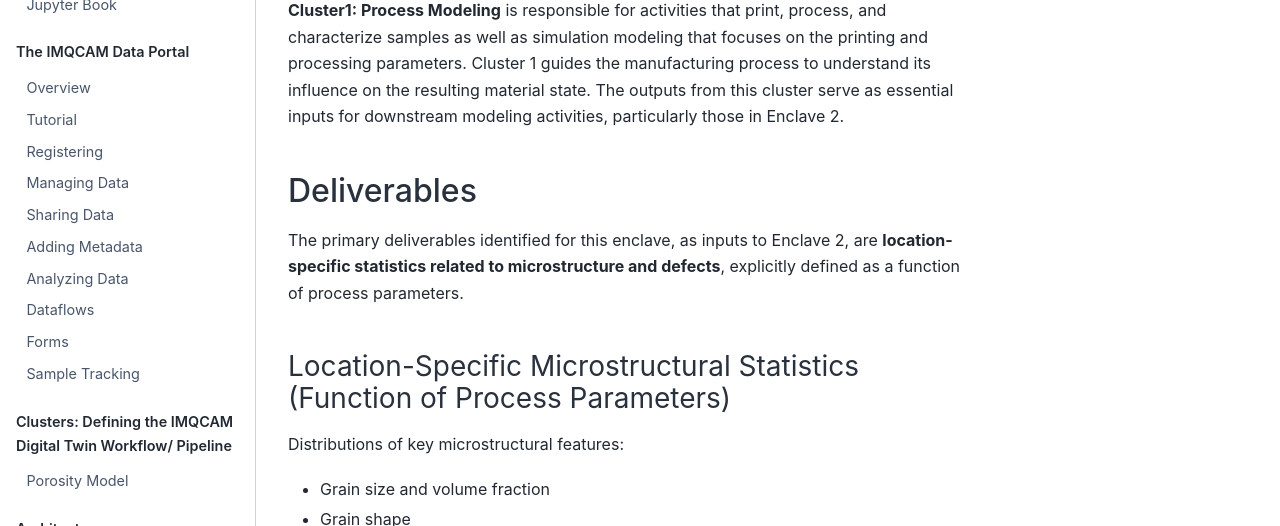
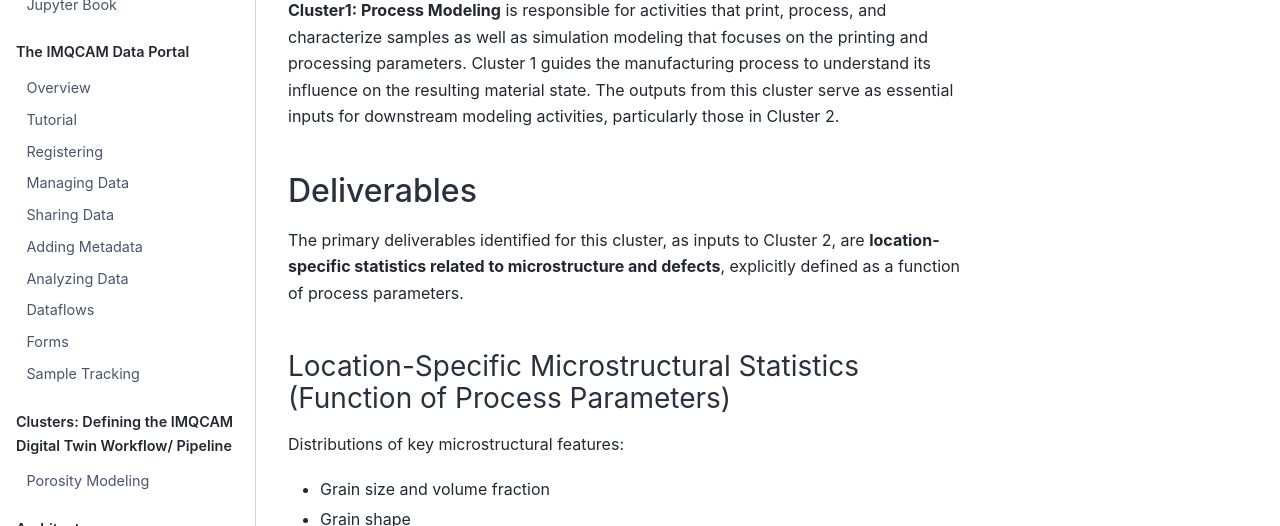
Before and after one commit to imqcam/documentation, a Jupyter Book: the page built from docs/Clusters/cluster1/c1intro.md, in a window 1280 px wide and 900 px high. Shown: the part 374-900 px from the top of the window. Built offline with Jupyter Book 1.0.4 settings and Sphinx 7.4.7 and the Sphinx Book theme 1.1.4, drawn with Linux system fonts in a browser that asks for light colours; pages that are not in the unit, such as notebooks, are missing from menus.

Commit message:
Add porosity model documentation and update enclave to cluster

````diff
--- a/docs/Clusters/cluster1/c1intro.md
+++ b/docs/Clusters/cluster1/c1intro.md
@@ -5,11 +5,11 @@
 ```
 ## Overview
 
-**Cluster1: Process Modeling** is responsible for activities that print, process, and characterize samples as well as simulation modeling that focuses on the printing and processing parameters. Cluster 1 guides the manufacturing process to understand its influence on the resulting material state. The outputs from this cluster serve as essential inputs for downstream modeling activities, particularly those in Enclave 2.
+**Cluster1: Process Modeling** is responsible for activities that print, process, and characterize samples as well as simulation modeling that focuses on the printing and processing parameters. Cluster 1 guides the manufacturing process to understand its influence on the resulting material state. The outputs from this cluster serve as essential inputs for downstream modeling activities, particularly those in Cluster 2.
 
 ## Deliverables
 
-The primary deliverables identified for this enclave, as inputs to Enclave 2, are **location-specific statistics related to microstructure and defects**, explicitly defined as a function of process parameters.
+The primary deliverables identified for this cluster, as inputs to Cluster 2, are **location-specific statistics related to microstructure and defects**, explicitly defined as a function of process parameters.
 
 ### Location-Specific Microstructural Statistics (Function of Process Parameters)
 
````
Also changed, not shown: docs/Clusters/cluster1/porosity_model.md (+24 -15 lines), docs/Clusters/cluster1/images/example_data.png (added), docs/Clusters/cluster1/images/gui.png (added), docs/Clusters/cluster1/images/imqcam.png (added), docs/Clusters/cluster1/images/loading.png (added), docs/Clusters/cluster1/images/output_files.png (added), docs/Clusters/cluster1/images/result_graph.png (added), docs/Clusters/cluster1/images/run_model.png (added), docs/Clusters/cluster1/images/run_tale.png (added), docs/Clusters/cluster1/images/share_with_me.png (added), docs/Clusters/cluster1/images/tale_dashboard.png (added), docs/Clusters/cluster1/images/tale_window.png (added), docs/Clusters/cluster1/images/upload_data.png (added).
